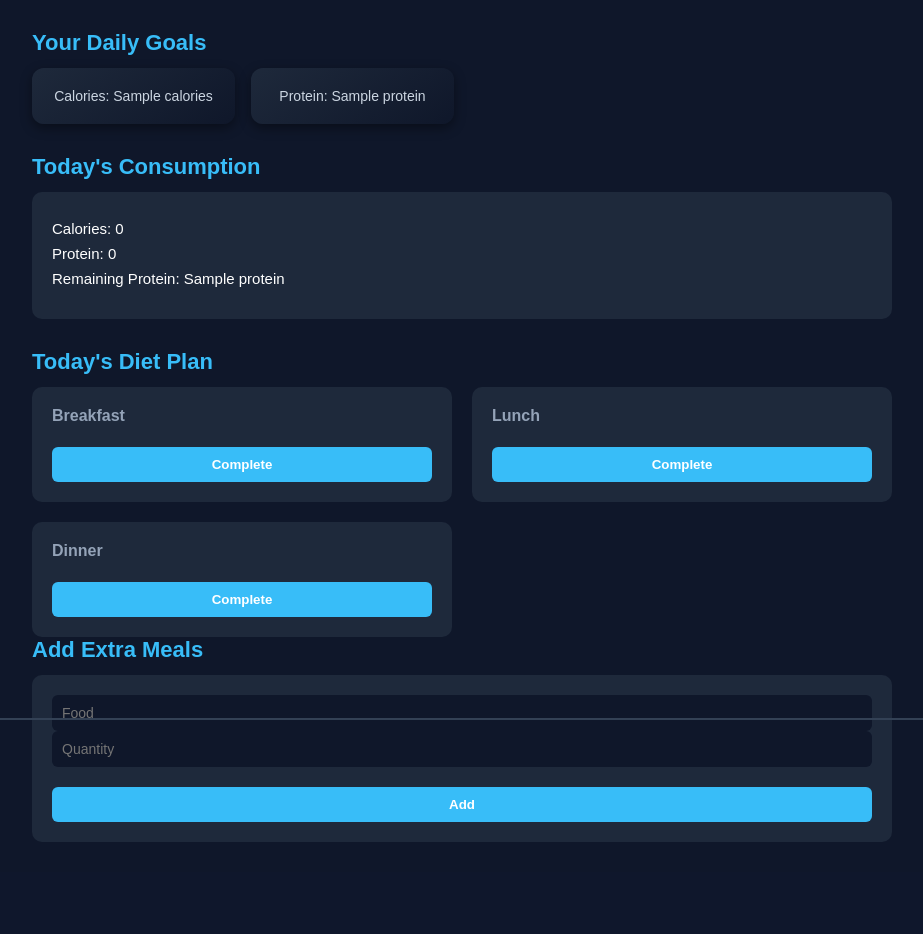
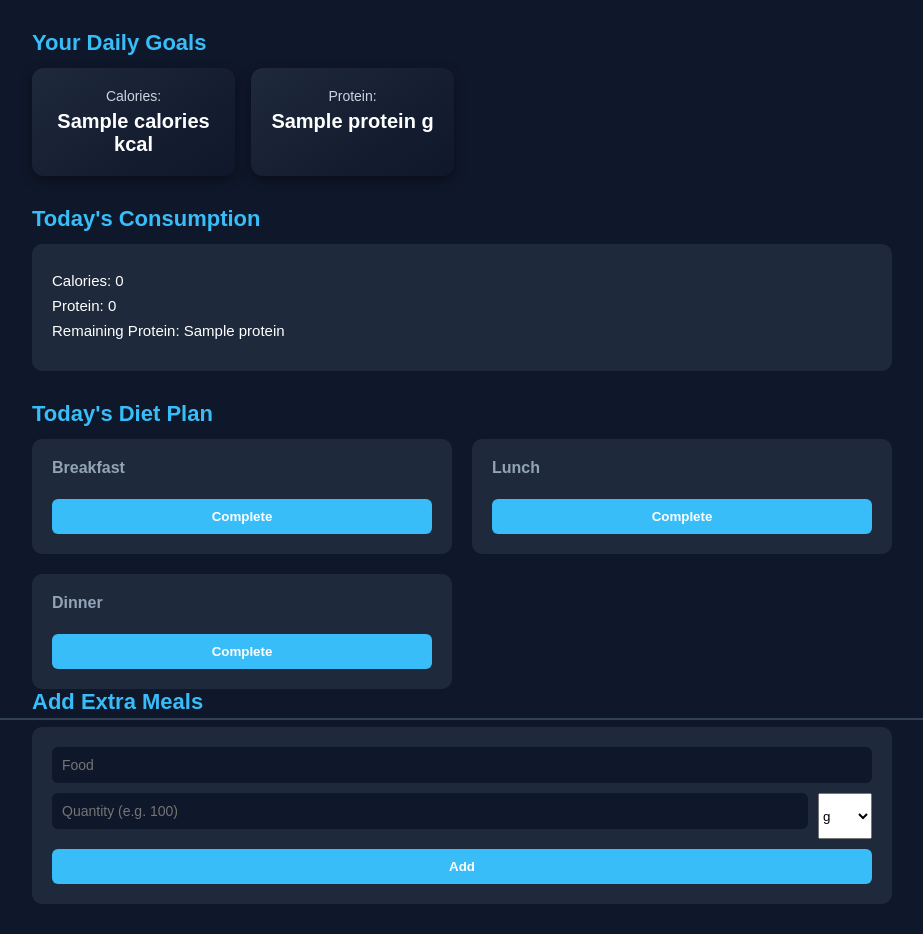
Before and after one commit to ADITYATANAYASAHOO/NutriFit, a Flask app: template templates/dashboard.html in a window 1280 px wide. Shown: the part 82-1016 px from the top of the page, without its empty margins (178-1101 px from the left). Before the commit the page ends 924 px from the top, so only its background shows below. Run offline with Flask 3, Linux system fonts and the light colour scheme; the visitor is signed in with stand-in values (Sample User, id 1); the template is opened without the code that fills it: most values are stand-ins (such as "Sample title", 1, 10 or a date in 2020).

Commit message:
fixed conflict

```diff
--- a/templates/dashboard.html
+++ b/templates/dashboard.html
@@ -17,7 +17,9 @@ data-protein="{{ protein }}">
     <div class="logo">NutriFit</div>
 
     <nav style="display:flex; gap:12px;">
-        <span>Hi, {{ session['user']['name'] }}</span>
+        <span>
+            Hi, {{ session['user']['name'] if session.get('user') else 'User' }}
+        </span>
         <a href="/" class="start-btn">Home</a>
         <a href="/profile" class="start-btn">Edit Profile</a>
         <a href="/logout" class="start-btn" style="background:red;">Logout</a>
@@ -29,8 +31,8 @@ data-protein="{{ protein }}">
 <h2>Your Daily Goals</h2>
 
 <div class="goal-card">
-    <p>Calories: {{ calories }}</p>
-    <p>Protein: {{ protein }}</p>
+    <p>Calories: <strong>{{ calories }} kcal</strong></p>
+    <p>Protein: <strong>{{ protein }} g</strong></p>
 </div>
 
 <h2>Today's Consumption</h2>
@@ -76,7 +78,19 @@ data-protein="{{ protein }}">
     <input type="text" placeholder="Food" class="food-input" oninput="getSuggestions(this)">
     <div class="suggestions"></div>
 
-    <input type="number" placeholder="Quantity" class="food-qty">
+    <div style="display:flex; gap:10px; margin-top:10px;">
+
+        <input type="number"
+               placeholder="Quantity (e.g. 100)"
+               class="food-qty">
+
+        <select class="food-unit">
+            <option value="g">g</option>
+            <option value="ml">ml</option>
+            <option value="piece">piece</option>
+        </select>
+
+    </div>
 
     <button onclick="addFood(this)">Add</button>
 
```
